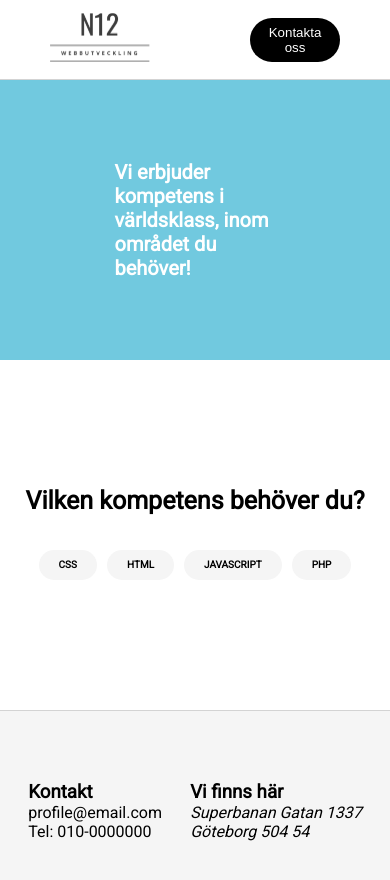
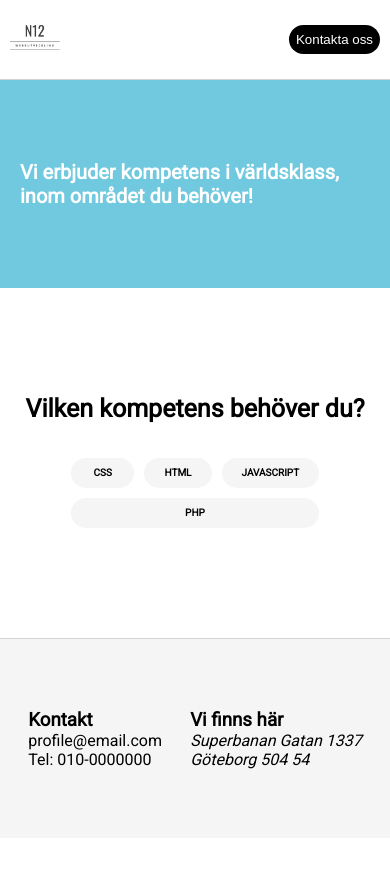
Before and after one commit to julleceasar/Projektmetodik-agilt---portfolio, a plain HTML site: page client/index.html in a window 390 px wide. After the commit the page ends 844 px from the top, so only its background shows below. Drawn offline with Linux system fonts and the light colour scheme; no server answers.

Commit message:
Final fixes

```diff
--- a/client/css/main.css
+++ b/client/css/main.css
@@ -146,6 +146,7 @@ a {
     width: 100%;
     height: 150px;
     margin:  100px 0px;
+    text-align: center;
 }
 
 
@@ -233,6 +234,9 @@ span {
     font-size: 15px;
     height: 30px;
 }
+.hero{
+    padding: 80px 20px;
+}
 }
 
 @media screen and (max-width: 420px) {
@@ -241,8 +245,34 @@ span {
     }
     #contactBtn {
         padding: 7px 7px;
+        margin: 0 10px
     }
+
     span {
         font-size: 10px;
     }
+    #logo{
+        margin: 0 10px;
+        width: 50px;
+    }
+    .textContainer{
+        width: 100%;
+    }
+    .image{
+        width: auto;
+    }
+
+    .readMoretBtn{
+        margin: 10px 0;
+    }
+    #wrapper{
+        display: flex;
+        justify-content: center;
+        align-items: center;
+        flex-wrap: wrap;
+        flex-basis: 80%;
+    }
+    #wrapper span{
+        flex: 1;
+    }
 }
--- a/client/css/portfolio.css
+++ b/client/css/portfolio.css
@@ -92,6 +92,7 @@ main {
     justify-content: start;
     gap: 10px;
     padding: 40px;
+    width: 300px;
 
 }
 
@@ -196,4 +197,13 @@ form {
     gap: 20px;
 }
 
+#logo{
+    margin: 0 10px;
+    width: 50px;
+}
+#contactBtn {
+    padding: 7px 7px;
+    margin: 0 10px
+}
+
   }
--- a/client/js/script.js
+++ b/client/js/script.js
@@ -67,6 +67,7 @@ const renderProfile = (profile) => {
         <div class="starContainer" id="php">
             <p>PHP:</p>
         </div>
+        <i>* Denna skala är baserad på konsultens projekt och erfarenhet *</i>
     </div>
 </div>
 
--- a/server/routers/user.js
+++ b/server/routers/user.js
@@ -130,7 +130,9 @@ router.get("/getSlug/:value", async (req, res) => {
 
       newContact.save()
 
+
       res.json("Vi har mottagit ditt meddelande och kommer höra av oss till dig inom 24h.")
+
 
     } catch (error) {
       res.status(500).json(error);
```
Also changed, not shown: client/contact.html (+1 -1 lines).
